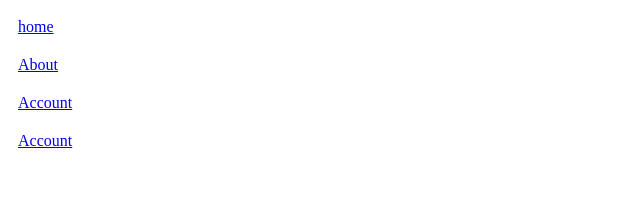
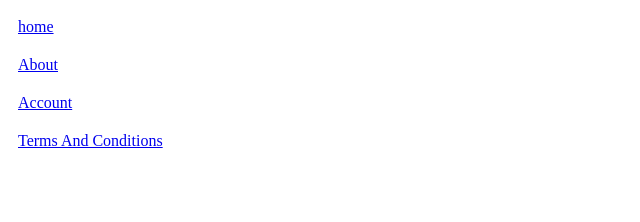
Before and after one commit to AsifH-28/Ivoyant, a React (Vite) app in the folder react-project/: page / in a window 1280 px wide. Shown: the top 222 px of the page, without its empty margins (0-640 px from the left). Built offline with nearby package versions, Linux system fonts and the light colour scheme.

Commit message:
Added Styling

```diff
--- a/react-project/src/App.tsx
+++ b/react-project/src/App.tsx
@@ -5,16 +5,32 @@ import BreadCrum from "./components/BreadCrum/BreadCrum";
 const items ={
   item:[{
     path:"/home",
-    label:"home"
+    label:"home",
+    nested:{
+      path:"/home/profile",
+      label:"profile",
+    }
   },{
     path:"/about",
-    label:"About"
+    label:"About",
+    nested:{
+      path:"/About/Members",
+      label:"Members",
+    }
   },{
     path:"/Account",
-    label:"Account"
+    label:"Account",
+    nested:{
+      path:"/Account/Documents",
+      label:"Documents",
+    }
   },{
-    path:"/Account",
-    label:"Account"
+    path:"/TermsAndConditions",
+    label:"Terms And Conditions",
+    nested:{
+      path:"/TermsAndConditions/Rules",
+      label:"Rules",
+    }
   }]
 }
 
```
